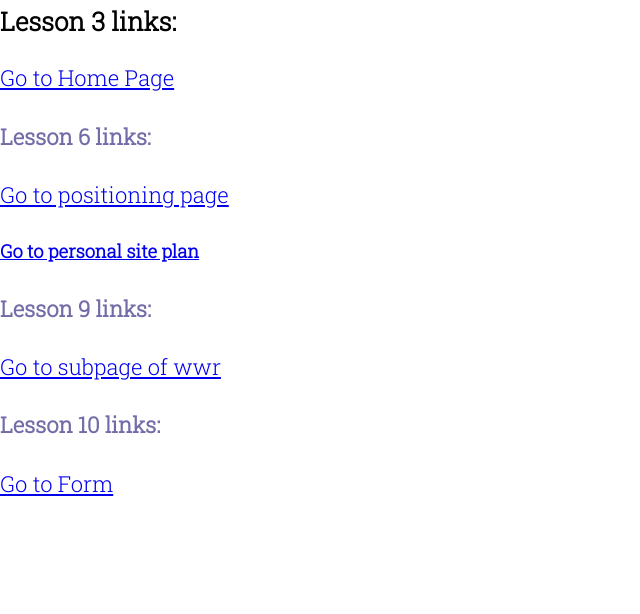
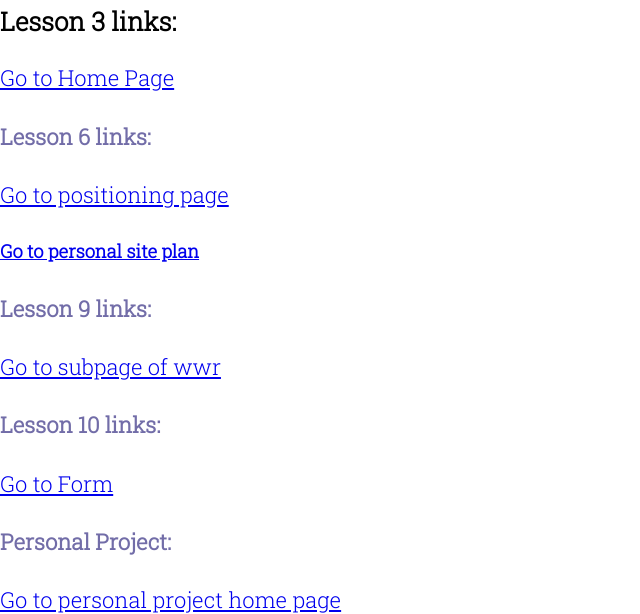
Before and after one commit to sheldonu/wdd130, a plain HTML site: page index.html in a window 1280 px wide. Shown: the part 212-826 px from the top of the page, without its empty margins (0-640 px from the left). Before the commit the page ends 800 px from the top, so only its background shows below. Drawn offline with Linux system fonts and the light colour scheme; files that its build step writes are made by us from their sources; a web font is replaced by a local one.

Commit message:
added url

```diff
--- a/index.html
+++ b/index.html
@@ -27,5 +27,8 @@
 
     <h4>Lesson 10 links:</h4>
         <a href="./wdd130/wwr/contactus.html">Go to Form</a>
+
+    <h4>Personal Project:</h4>
+        <a href="./wdd130/photography/personal_index.html">Go to personal project home page</a>
 </body>
 </html>
```
